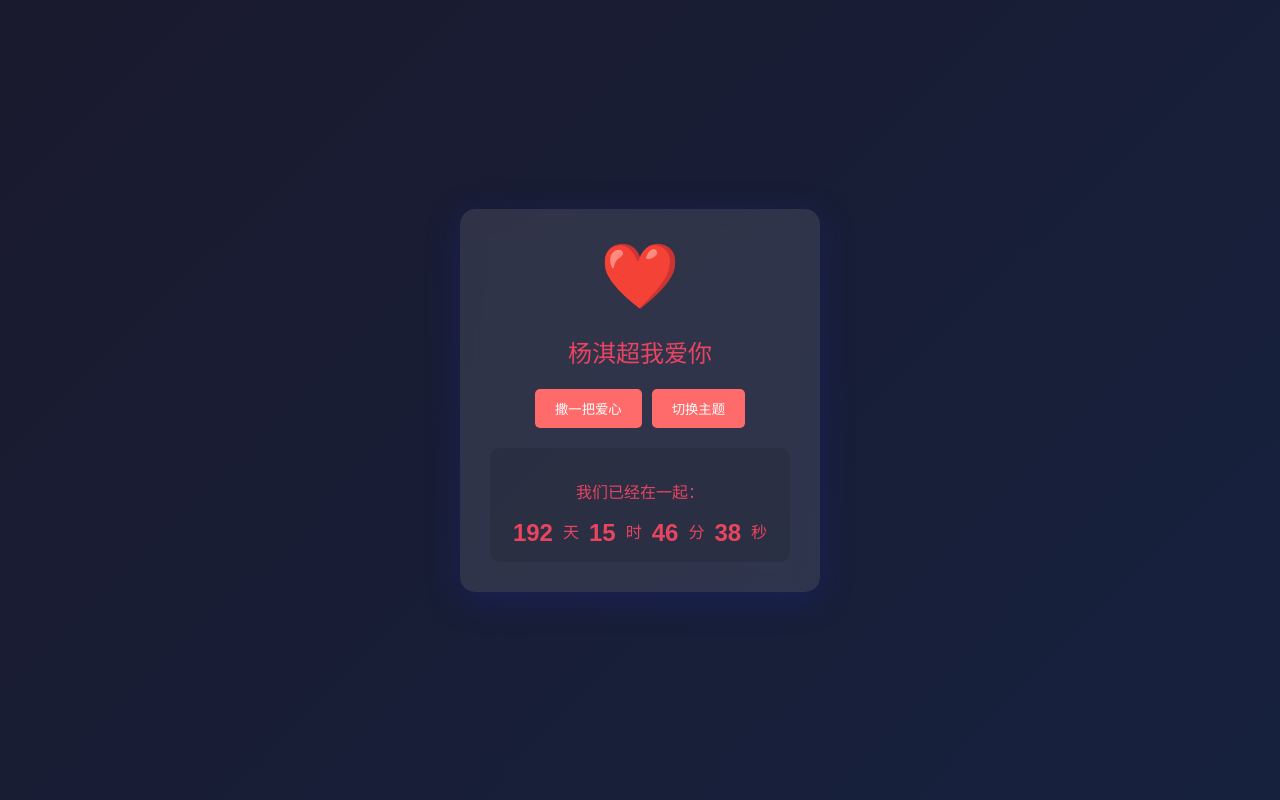
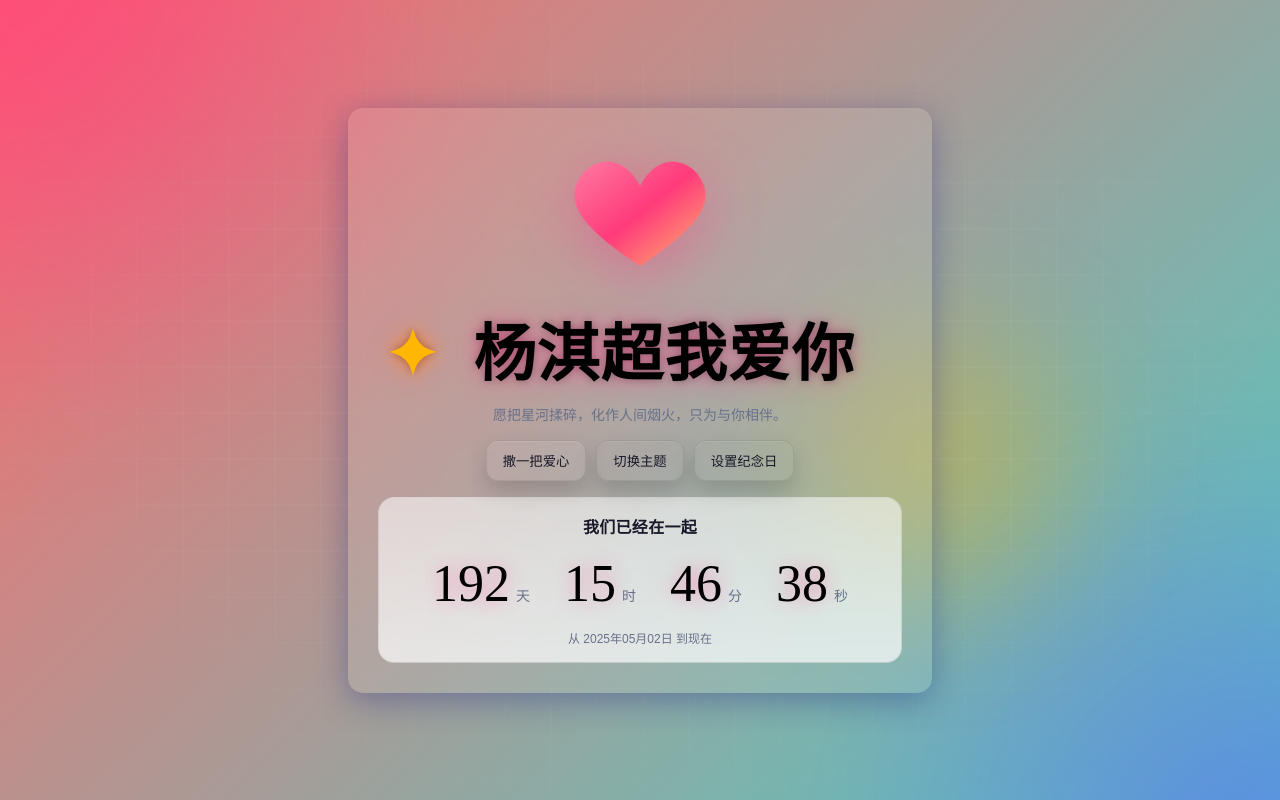
Before and after one commit to guchenli498-tech/love-page, a plain HTML site: page index.html in a window 1280 px wide. Both pictures are taken after a click on the button "切换主题". Drawn offline with Linux system fonts and the light colour scheme; a web font is replaced by a local one.

```diff
--- a/index.html
+++ b/index.html
@@ -2,32 +2,65 @@
 <html lang="zh-CN">
 <head>
     <meta charset="UTF-8">
-    <meta name="viewport" content="width=device-width, initial-scale=1.0">
-    <title>杨淇超我爱你</title>
-    <link rel="stylesheet" href="styles.css">
+    <meta name="viewport" content="width=device-width, initial-scale=1">
+    <title>Love • 杨淇超我爱你</title>
+    <!-- 国内可访问的字体 -->
+    <link rel="preconnect" href="https://fonts.font.im">
+    <link href="https://fonts.font.im/css2?family=Noto+Serif+SC:wght@400;600;900&family=Montserrat:wght@300;600;800&family=ZCOOL+KuaiLe&display=swap" rel="stylesheet">
+    <link rel="stylesheet" href="./styles.css">
 </head>
 <body>
-    <div class="container">
-        <div class="card">
-            <div class="heart-icon">❤️</div>
-            <div id="typing-text" class="typing-text"></div>
+    <div class="bg-layer">
+        <div class="blob b1"></div>
+        <div class="blob b2"></div>
+        <div class="blob b3"></div>
+        <div class="grid"></div>
+    </div>
 
-            <div class="buttons">
-                <button id="heart-btn">撒一把爱心</button>
-                <button id="theme-toggle">切换主题</button>
+    <main class="stage">
+        <section class="card glass">
+            <div class="heart3d" aria-hidden="true">
+                <svg viewBox="0 0 100 90" class="heart-svg">
+                    <defs>
+                        <linearGradient id="g" x1="0" y1="0" x2="1" y2="1">
+                            <stop offset="0%" stop-color="#ff7aa2"/>
+                            <stop offset="50%" stop-color="#ff3b7b"/>
+                            <stop offset="100%" stop-color="#ffb86c"/>
+                        </linearGradient>
+                    </defs>
+                    <path d="M50 80 C20 60, 5 45, 10 30 C14 18, 26 12, 36 16 C42 18, 47 24, 50 30 C53 24, 58 18, 64 16 C74 12, 86 18, 90 30 C95 45, 80 60, 50 80 Z" fill="url(#g)"/>
+                </svg>
             </div>
 
-            <div class="countdown">
-                <p>我们已经在一起：</p>
-                <div class="time">
-                    <span id="days">00</span>天
-                    <span id="hours">00</span>时
-                    <span id="minutes">00</span>分
-                    <span id="seconds">00</span>秒
+            <h1 class="headline">
+                <span class="spark">✦</span>
+                <span id="typeTarget" class="type"></span>
+                <span class="cursor">|</span>
+            </h1>
+            <p class="sub">愿把星河揉碎，化作人间烟火，只为与你相伴。</p>
+
+            <div class="actions">
+                <button id="burstBtn" class="btn">撒一把爱心</button>
+                <button id="toggleTheme" class="btn ghost">切换主题</button>
+                <button id="setStartBtn" class="btn ghost">设置纪念日</button>
+            </div>
+
+            <div class="counter glass" aria-live="polite">
+                <div class="counter-title">我们已经在一起</div>
+                <div class="counter-row">
+                    <div class="block"><span id="cDays" class="num">0</span><span class="unit">天</span></div>
+                    <div class="block"><span id="cHours" class="num">00</span><span class="unit">时</span></div>
+                    <div class="block"><span id="cMinutes" class="num">00</span><span class="unit">分</span></div>
+                    <div class="block"><span id="cSeconds" class="num">00</span><span class="unit">秒</span></div>
                 </div>
+                <div class="counter-sub">从 <span id="startDateText">—</span> 到现在</div>
+                <input id="startDateInput" type="date" style="display:none">
             </div>
-        </div>
-    </div>
-    <script src="script.js"></script>
+        </section>
+
+        <canvas id="loveCanvas"></canvas>
+    </main>
+
+    <script src="./script.js"></script>
 </body>
 </html>
--- a/script.js
+++ b/script.js
@@ -1,72 +1,160 @@
-// 更新倒计时函数
-function updateCountdown() {
-    const startDate = new Date('2025-05-02');
-    const now = new Date();
-    const diff = now - startDate;
+(() => {
+	const root = document.documentElement;
+	const canvas = document.getElementById('loveCanvas');
+	if (!canvas) return;
+	const ctx = canvas.getContext('2d');
+	if (!ctx) return;
 
-    const days = Math.floor(diff / (1000 * 60 * 60 * 24));
-    const hours = Math.floor((diff % (1000 * 60 * 60 * 24)) / (1000 * 60 * 60));
-    const minutes = Math.floor((diff % (1000 * 60 * 60)) / (1000 * 60));
-    const seconds = Math.floor((diff % (1000 * 60)) / 1000);
+	const typeTarget = document.getElementById('typeTarget');
+	const burstBtn = document.getElementById('burstBtn');
+	const toggleTheme = document.getElementById('toggleTheme');
+	const setStartBtn = document.getElementById('setStartBtn');
+	const startDateInput = document.getElementById('startDateInput');
+	const cDaysEl = document.getElementById('cDays');
+	const cHoursEl = document.getElementById('cHours');
+	const cMinutesEl = document.getElementById('cMinutes');
+	const cSecondsEl = document.getElementById('cSeconds');
+	const startDateTextEl = document.getElementById('startDateText');
 
-    document.getElementById('days').textContent = days.toString().padStart(2, '0');
-    document.getElementById('hours').textContent = hours.toString().padStart(2, '0');
-    document.getElementById('minutes').textContent = minutes.toString().padStart(2, '0');
-    document.getElementById('seconds').textContent = seconds.toString().padStart(2, '0');
+	const phrase = '杨淇超我爱你';
+
+	// 主题切换
+	const persisted = localStorage.getItem('love-theme');
+	if (persisted === 'light') root.setAttribute('data-theme','light');
+	toggleTheme.addEventListener('click', ()=>{
+	  const isLight = root.getAttribute('data-theme')==='light';
+	  if(isLight){ root.removeAttribute('data-theme'); localStorage.setItem('love-theme','dark'); }
+	  else{ root.setAttribute('data-theme','light'); localStorage.setItem('love-theme','light'); }
+	});
+
+	// 打字机
+	async function typeText(text){
+	  typeTarget.textContent='';
+	  for(let i=0;i<text.length;i++){
+		typeTarget.textContent+=text[i];
+		await new Promise(r=>setTimeout(r,160+Math.random()*60));
+	  }
 	}
 
-// 打字机效果
-function typeWriter() {
-    const text = "杨淇超我爱你";
-    const element = document.getElementById('typing-text');
-    element.innerHTML = ''; // 清空之前的内容
-    let i = 0;
-    function type() {
-        if (i < text.length) {
-            element.innerHTML += text.charAt(i);
-            i++;
-            setTimeout(type, 200);
+	// canvas 自适应
+	function resize(){
+	  const {width,height} = canvas.getBoundingClientRect();
+	  const dpr = Math.min(2, window.devicePixelRatio||1);
+	  canvas.width = Math.floor(width*dpr);
+	  canvas.height = Math.floor(height*dpr);
+	  ctx.setTransform(dpr,0,0,dpr,0,0);
+	}
+	if(typeof ResizeObserver!=='undefined'){
+	  const ro = new ResizeObserver(resize);
+	  ro.observe(canvas);
+	}else window.addEventListener('resize',resize);
+	resize();
+
+	// 粒子系统
+	class Particle{
+	  constructor(x,y,vx,vy,life,color,size,shape='heart'){
+		Object.assign(this,{x,y,vx,vy,life,maxLife:life,color,size,shape});
+	  }
+	  update(dt){ this.vy+=400*dt*0.001; this.x+=this.vx*dt*0.001; this.y+=this.vy*dt*0.001; this.life-=dt; }
+	  draw(ctx){
+		const t=Math.max(0,this.life/this.maxLife);
+		ctx.save();
+		ctx.globalAlpha=Math.pow(t,1.5);
+		ctx.translate(this.x,this.y);
+		ctx.rotate((1-t)*0.6);
+		if(this.shape==='heart'){ drawHeart(ctx,this.size,this.color);}
+		else{ctx.fillStyle=this.color;ctx.beginPath();ctx.arc(0,0,this.size,0,Math.PI*2);ctx.fill();}
+		ctx.restore();
 	  }
 	}
-    type();
+
+	function drawHeart(ctx,s,color){
+	  ctx.fillStyle=color;
+	  ctx.beginPath();
+	  ctx.moveTo(0,-0.3*s);
+	  ctx.bezierCurveTo(0.5*s,-1.1*s,1.6*s,-0.1*s,0,1.15*s);
+	  ctx.bezierCurveTo(-1.6*s,-0.1*s,-0.5*s,-1.1*s,0,-0.3*s);
+	  ctx.closePath();
+	  ctx.fill();
 	}
 
-// 心形粒子效果
-function createHeartParticles(event) {
-    const heart = document.createElement('div');
-    heart.classList.add('heart');
-    heart.style.left = `${event.clientX}px`;
-    heart.style.top = `${event.clientY}px`;
-    document.body.appendChild(heart);
+	const particles=[];
+	let last=performance.now();
+	function loop(now){
+	  const dt=Math.min(32,now-last);
+	  last=now;
+	  ctx.clearRect(0,0,canvas.width,canvas.height);
+	  for(let i=particles.length-1;i>=0;i--){
+		const p=particles[i];
+		p.update(dt);
+		p.draw(ctx);
+		if(p.life<=0) particles.splice(i,1);
+	  }
+	  requestAnimationFrame(loop);
+	}
+	requestAnimationFrame(loop);
 
-    setTimeout(() => {
-        heart.remove();
-    }, 1000);
+	function burst(x,y,amount=80){
+	  const palette=['#ff4d9d','#ff7aa2','#ffd166','#9d7dff','#30ffa3'];
+	  for(let i=0;i<amount;i++){
+		const a=Math.random()*Math.PI*2;
+		const speed=120+Math.random()*420;
+		const vx=Math.cos(a)*speed;
+		const vy=Math.sin(a)*speed-200;
+		const life=900+Math.random()*600;
+		const color=palette[Math.floor(Math.random()*palette.length)];
+		const size=3+Math.random()*8;
+		particles.push(new Particle(x,y,vx,vy,life,color,size,'heart'));
+	  }
 	}
 
-// 主题切换
-function toggleTheme() {
-    document.body.classList.toggle('dark-theme');
-    localStorage.setItem('theme', document.body.classList.contains('dark-theme') ? 'dark' : 'light');
+	document.addEventListener('pointerdown',(e)=>{
+	  const rect=canvas.getBoundingClientRect();
+	  burst(e.clientX-rect.left,e.clientY-rect.top,120);
+	},{passive:true});
+	burstBtn.addEventListener('click',()=>{
+	  const rect=canvas.getBoundingClientRect();
+	  burst(rect.width*0.5,rect.height*0.55,160);
+	});
+
+	// ==== 计时器 ====
+	function readStartDate(){
+	  // 默认纪念日
+	  return localStorage.getItem('loveStartDate') || '2025-05-02';
+	}
+	function setStartDate(iso){ localStorage.setItem('loveStartDate',iso); }
+	function formatDateCHN(d){ return `${d.getFullYear()}年${String(d.getMonth()+1).padStart(2,'0')}月${String(d.getDate()).padStart(2,'0')}日`; }
+
+	function updateCounter(){
+	  const iso=readStartDate();
+	  const start=new Date(iso);
+	  startDateTextEl.textContent=formatDateCHN(start);
+	  const now=new Date();
+	  const diff=Math.max(0,now-start);
+	  const s=Math.floor(diff/1000);
+	  const days=Math.floor(s/86400);
+	  const hours=Math.floor((s%86400)/3600);
+	  const minutes=Math.floor((s%3600)/60);
+	  const seconds=s%60;
+	  cDaysEl.textContent=days;
+	  cHoursEl.textContent=String(hours).padStart(2,'0');
+	  cMinutesEl.textContent=String(minutes).padStart(2,'0');
+	  cSecondsEl.textContent=String(seconds).padStart(2,'0');
 	}
 
-// 页面加载时初始化
-document.addEventListener('DOMContentLoaded', () => {
-    // 检查之前保存的主题
-    const savedTheme = localStorage.getItem('theme');
-    if (savedTheme === 'dark') {
-        document.body.classList.add('dark-theme');
+	setInterval(updateCounter,1000);
+	updateCounter();
+
+	setStartBtn.addEventListener('click',()=>{
+	  startDateInput.click();
+	});
+	startDateInput.addEventListener('change',()=>{
+	  if(startDateInput.value){
+		setStartDate(startDateInput.value);
+		updateCounter();
 	  }
+	});
 
-    // 立即执行一次，之后每秒更新
-    updateCountdown();
-    typeWriter();
+	typeText(phrase);
 
-    // 每秒更新倒计时
-    setInterval(updateCountdown, 1000);
-
-    // 添加事件监听器
-    document.getElementById('heart-btn').addEventListener('click', createHeartParticles);
-    document.getElementById('theme-toggle').addEventListener('click', toggleTheme);
-    document.body.addEventListener('click', createHeartParticles);
-});
+ })();
```
Lines whose indentation alone changed are shown as unchanged.
